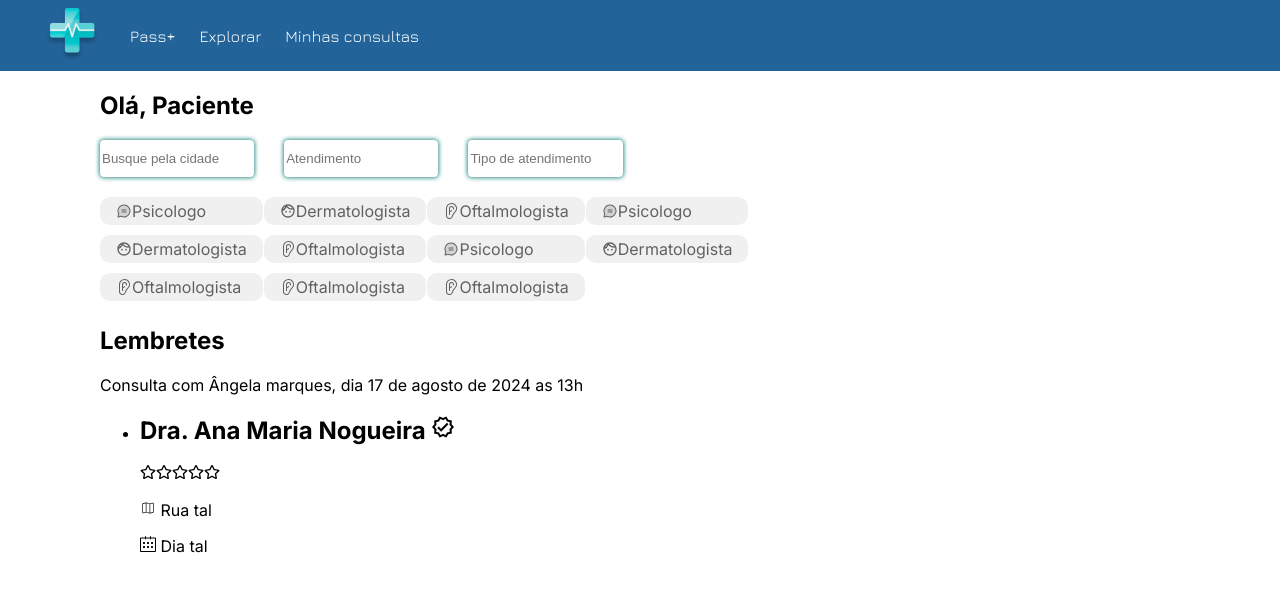
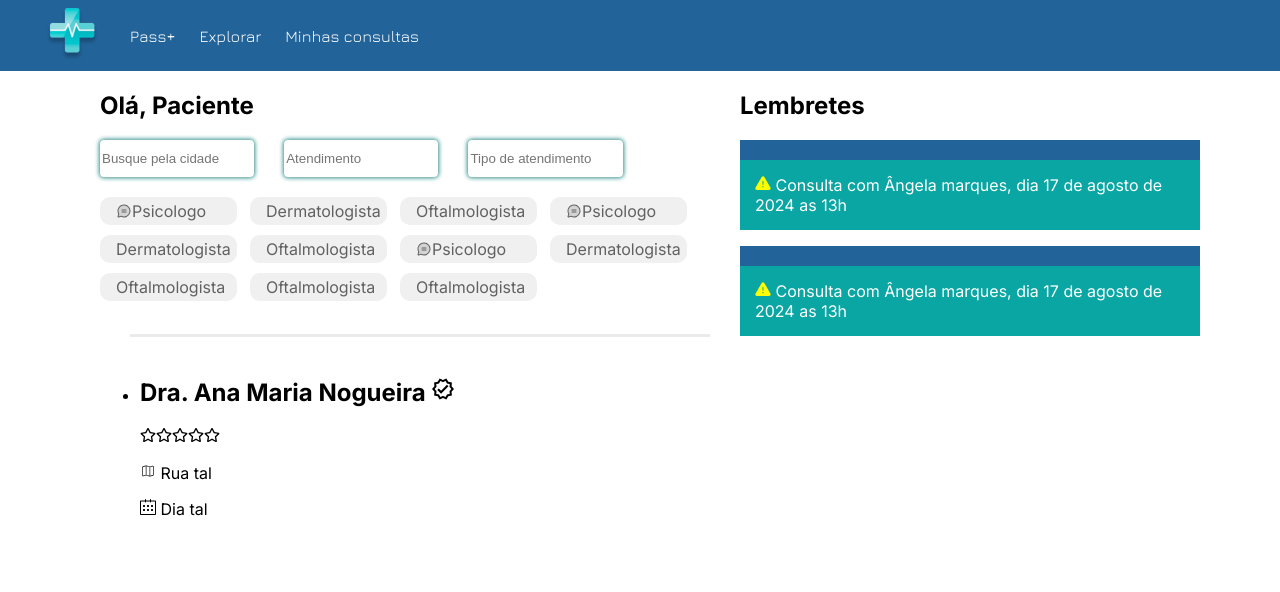
Before and after one commit to Guilherme549/Pass-, a React (Create React App) app in the folder pass/: page /search in a window 1280 px wide. Shown: the top 592 px of the page. Built offline with nearby package versions, Linux system fonts and the light colour scheme.

Commit message:
estilizando a div search_clinic_div_filter

```diff
--- a/pass/src/components/form/CheckBox.module.css
+++ b/pass/src/components/form/CheckBox.module.css
@@ -9,6 +9,7 @@
 }
 
 .checkbox_filter_search label {
+    width: 8.2vw;
     color: #626161;
     align-items: center;
     background-color: #f0f0f0;
--- a/pass/src/components/pages/SearchClinic.jsx
+++ b/pass/src/components/pages/SearchClinic.jsx
@@ -9,19 +9,22 @@ import { MdOutlineVerified } from "react-icons/md";
 import { FaRegStar } from "react-icons/fa";
 import DoctorsUL from '../../UserList/DoctorsUL';
 import styles from "./SearchClinic.module.css"
+import { GoAlertFill } from "react-icons/go";
+
 
 export default function SearchClinic() {
   return (
     <div>
       <Nav />
       <div className={styles.search_clinic_div_main}>
-
-        <div >
+        <div className={styles.search_clinic_div_display}>
+          <div>
             <h2>Olá, Paciente</h2>
             <div className={styles.search_clinic_div_search}>
               <Input type='text' name='buscarCidade' placeholder='Busque pela cidade' />
               <Input type='text' name='atendimento' placeholder='Atendimento' />
               <Input type='text' name='tipoAtendimento' placeholder='Tipo de atendimento' />
+
             </div>
             <div className={styles.search_clinic_div_filter}>
               <CheckBox icon={<PiChatCircleTextDuotone />} name="Psicologo" id="Psicologo" value="Psicologo" />
@@ -36,11 +39,14 @@ export default function SearchClinic() {
               <CheckBox icon={<BsEar />} name="Oftalmologista" id="Oftalmologista" value="Oftalmologista" />
               <CheckBox icon={<BsEar />} name="Oftalmologista" id="Oftalmologista" value="Oftalmologista" />
             </div>
+            <hr className={styles.divider} />
           </div>
-        <section>
+          <section className={styles.search_clinic_div_lembretes}>
             <h2>Lembretes</h2>
-          <p>Consulta com Ângela marques, dia 17 de agosto de 2024 as 13h</p>
+            <p><GoAlertFill color='yellow' /> Consulta com Ângela marques, dia 17 de agosto de 2024 as 13h</p>
+            <p><GoAlertFill color='yellow'/> Consulta com Ângela marques, dia 17 de agosto de 2024 as 13h</p>
           </section>
+        </div>
         <section>
           <DoctorsUL />
         </section>
--- a/pass/src/components/pages/SearchClinic.module.css
+++ b/pass/src/components/pages/SearchClinic.module.css
@@ -10,7 +10,36 @@
 }
 
 .search_clinic_div_filter {
+  margin-right: 40px;
+  margin-bottom: 28px;
   width: 600px;
   display: grid;
   grid-template-columns: repeat(4, 1fr);
+
 }
+
+
+
+.search_clinic_div_display {
+  display: flex;
+}
+
+.search_clinic_div_lembretes p {
+  color: white;
+  background-color: #09A6A3;
+  border-top: 20px solid #226399;
+  padding: 15px;
+}
+
+
+/* ...outros estilos... */
+
+.divider {
+  width: 580px;
+  border: none;
+  height: 3px; /* Define a altura do hr */
+  background-color: #eaeaea; /* Define a cor de fundo */
+  margin-top: 20px; /* Espaçamento acima do hr */
+  margin-bottom: 20px; /* Espaçamento abaixo do hr */
+  padding-left: 0;
+}
```
Lines whose indentation alone changed are shown as unchanged.
